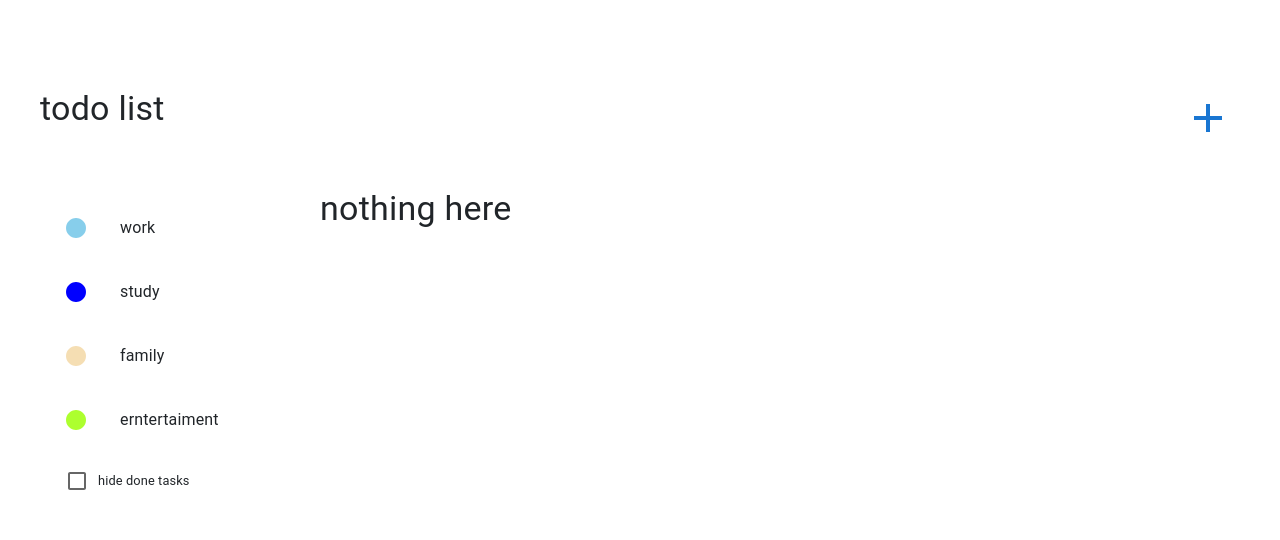
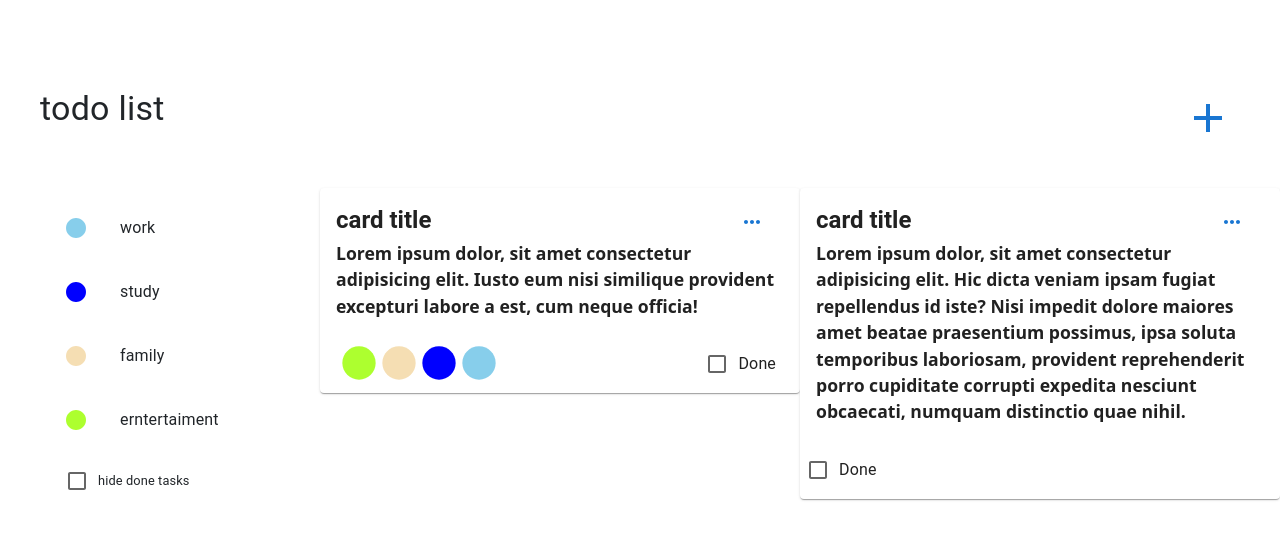
Before and after one commit to ams1320/todo-app, a Next.js app: page / in a window 1280 px wide. Shown: the top 540 px of the page. Built offline with nearby package versions, Linux system fonts and the light colour scheme.

Commit message:
bullshit

```diff
--- a/comps/card.js
+++ b/comps/card.js
@@ -1,89 +1,72 @@
 import { Button, Card, CardActions, CardContent, Grid, Typography, Box, Stack, FormGroup, FormControlLabel, Checkbox, ListItemIcon } from '@mui/material';
 import { MoreHoriz, Circle, Edit, Delete } from '@mui/icons-material';
 import Style from "../styles/card.module.css"
-import { useEffect, useState } from 'react';
 
 const Cards = () => {
 
     const list = ["work", "study", "family", "entertainment"];
 
-    const [State, Setstate] = useState({
-        task:[],
-    })
-
-    useEffect(() => {
-
-            const tasks = JSON.parse(localStorage.getItem("task"))
-            Setstate({task:tasks})
-
-    }, [])
-
-    const handledelete =(indexTask)=>{
-        let todos= JSON.parse(localStorage.getItem("task"));
-            todos.filter((todo,index)=>{
-                index !== indexTask;
-            })
-            let task= !localStorage.setItem("task",JSON.stringify(todos))?[]:localStorage.setItem("task",JSON.stringify(todos))
-            Setstate({Tasks:task})
-        }
-
     return (
         <>
             <Box>
                 <Grid container >
-                    {!State.task ? <Typography variant='h4'>nothing here</Typography> :
-                        State.task.map((task,index) => {
-
-                            return (
-                                <Grid sm={6} mb={2}>
-                                    <Card sx={{ maxWidth: 460 }} className={Style.card}>
+                    <Grid sm={6}>
+                        <Card sx={{ maxWidth: 490 }} className={Style.card}>
                             <CardContent>
                                 <Stack direction='row' justifyContent="space-between">
-                                                <Typography variant='h5' sx={{ fontWeight: "700", textDecorationLine: task.done ? "line-through" : "none" }} className='title'>{task.title}</Typography>
+                                    <Typography variant='h5' sx={{ fontWeight: "700" }}>card title</Typography>
                                     <Button data-bs-toggle="dropdown" aria-expanded="false"><MoreHoriz /></Button>
                                     <ul className="dropdown-menu" >
-                                                    <Button className="dropdown-item" ><Edit fontSize='1rem' /> edit</Button>
-                                                    <Button className="dropdown-item"  onClick={handledelete(index)}><Delete fontSize='1rem' /> delete</Button>
+                                        <li className="dropdown-item"><Edit fontSize='1rem'/> edit</li>
+                                        <li className="dropdown-item"><Delete fontSize='1rem'/> delete</li>
                                     </ul>
                                 </Stack>
-                                            <Typography variant='p' sx={{ paddingTop: 10, fontSize: "1.1rem", fontWeight: "600" }}>{task.info}</Typography>
+                                <Typography variant='p' sx={{ paddingTop: 10, fontSize: "1.1rem", fontWeight: "600" }}>Lorem ipsum dolor, sit amet consectetur adipisicing elit. Iusto eum nisi similique provident excepturi labore a est, cum neque officia!</Typography>
                             </CardContent>
-                                        <CardActions sx={{ display: "grid" }}>
-                                            <Stack direction="row" justifyContent="space-between">
-                                                <Box>
+                            <CardActions sx={{ direction: "rtl" }}>
+                                <Stack direction='row-reverse' gap={26} flexItem>
+                                    <Stack direction='row'>
 
-                                                    {
-                                                        task.type == "work" ? <Circle sx={{ color: "skyblue", fontSize: "2.5rem" }} titleAccess='work' /> :
-                                                        task.type == "study" ? <Circle sx={{ color: "blue", fontSize: "2.5rem" }} titleAccess='study' /> :
-                                                        task.type == "family" ? <Circle sx={{ color: "wheat", fontSize: "2.5rem" }} titleAccess='family' /> :
+                                        {list.map((tit) => (
+                                            tit == "work" ? <Circle sx={{ color: "skyblue", fontSize: "2.5rem" }} titleAccess='work' /> :
+                                                tit == "study" ? <Circle sx={{ color: "blue", fontSize: "2.5rem" }} titleAccess='study' /> :
+                                                    tit == "family" ? <Circle sx={{ color: "wheat", fontSize: "2.5rem" }} titleAccess='family' /> :
                                                         <Circle sx={{ color: "greenyellow", fontSize: "2.5rem" }} titleAccess='entertainment' />
-                                                  }
-                                                </Box>
+                                        ))}
 
+                                    </Stack>
                                     <FormGroup >
-                                                    <FormControlLabel control={<Checkbox onClick={() => {
-
-                                                        // let tit = document.querySelector(".title")
-                                                        // tit.style.textDecorationLine == "line-through" ? tit.style.textDecorationLine = "none" : tit.style.textDecorationLine = "line-through"
-
-                                                   }} />} label="Done" />
+                                        <FormControlLabel sx={{ direction: "ltr" }} control={<Checkbox />} label="Done" />
                                     </FormGroup>
                                 </Stack>
                             </CardActions>
                         </Card>
                     </Grid>
-                            )
-                        })
-                    }
+                    <Grid sm={6}>
+                        <Card sx={{ maxWidth: 490 }} className={Style.card}>
+                            <CardContent>
+                                <Stack direction='row' justifyContent="space-between">
+                                    <Typography variant='h5' sx={{ fontWeight: "700" }}>card title</Typography>
+                                    <Button ><MoreHoriz /></Button>
+                                </Stack>
+                                <Typography variant='p' sx={{ paddingTop: 10, fontSize: "1.1rem", fontWeight: "600" }}>Lorem ipsum dolor, sit amet consectetur adipisicing elit. Hic dicta veniam ipsam fugiat repellendus id iste? Nisi impedit dolore maiores amet beatae praesentium possimus, ipsa soluta temporibus laboriosam, provident reprehenderit porro cupiditate corrupti expedita nesciunt obcaecati, numquam distinctio quae nihil.</Typography>
+                            </CardContent>
+                            <CardActions>
+                                <Stack justifyContent="flex-end">
+                                    <FormGroup >
+                                        <FormControlLabel control={<Checkbox />} label="Done" />
+                                    </FormGroup>
 
+                                </Stack>
+                            </CardActions>
+                        </Card>
+                    </Grid>
 
                 </Grid>
             </Box>
         </>
     )
 
-
-
 }
 
 export default Cards;
```
Lines whose indentation alone changed are shown as unchanged.
